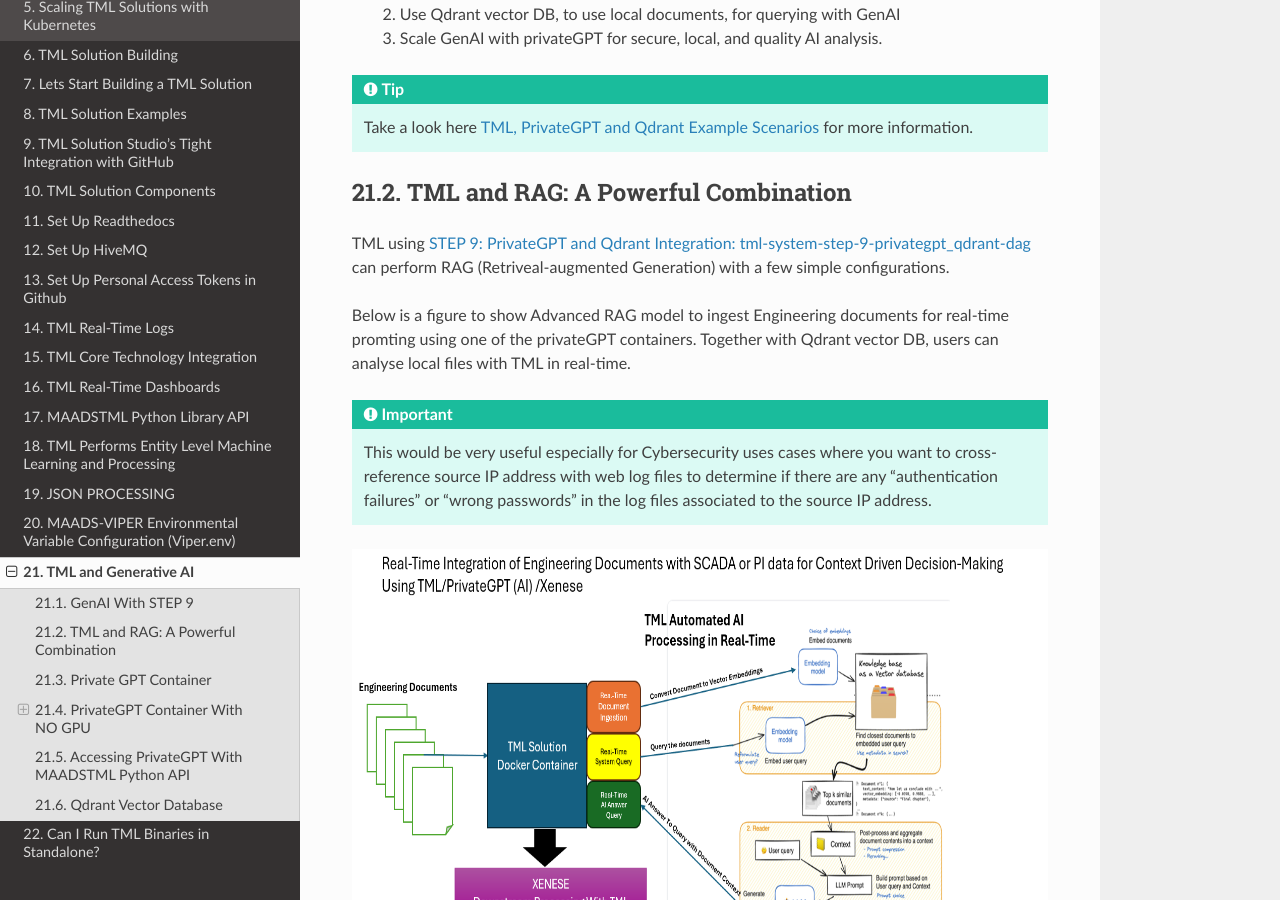
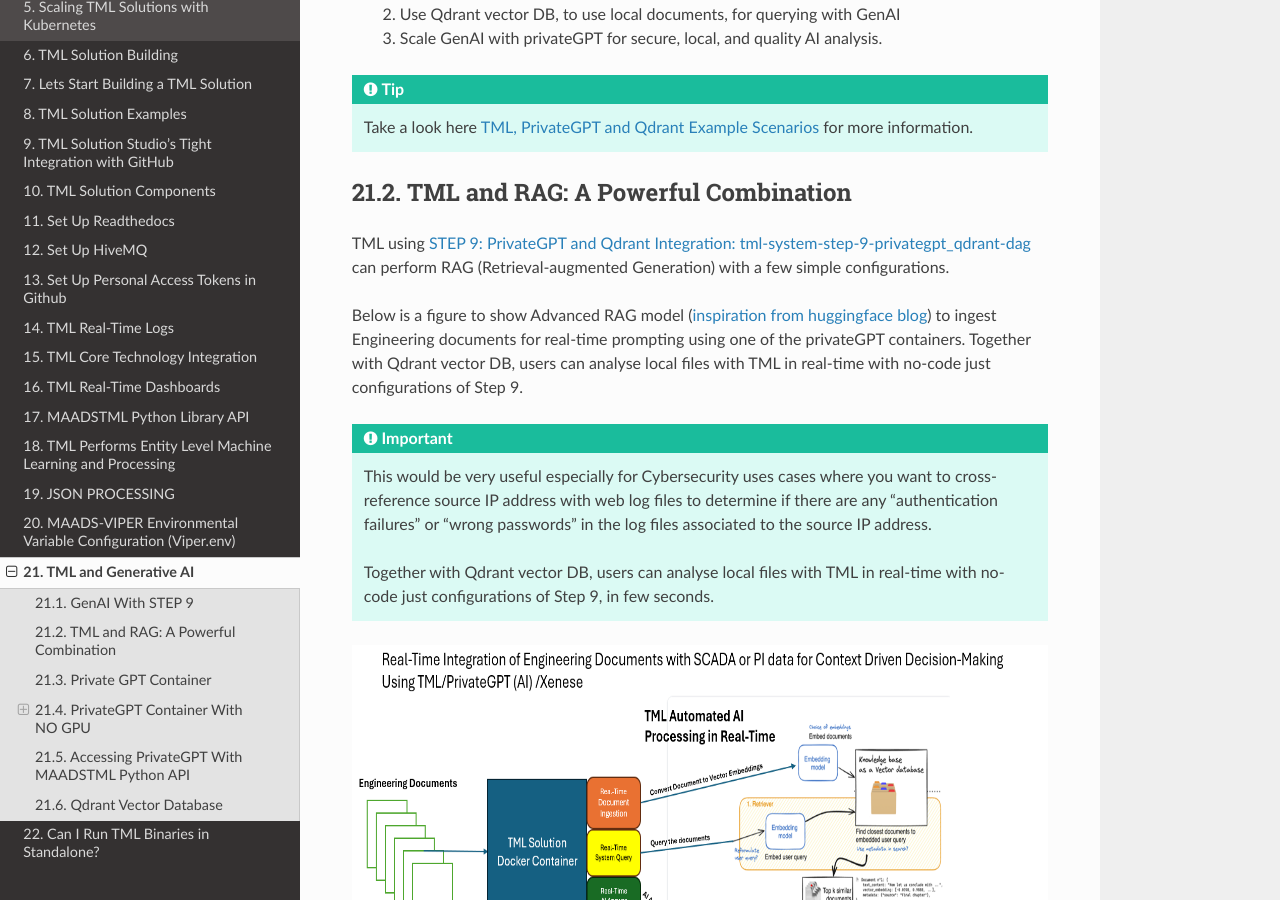
Before and after one commit to smaurice101/readthedocs, a Sphinx documentation site: the page built from docs/source/genai.rst, in a window 1280 px wide and 900 px high, scrolled down 2128 px. Built offline with Sphinx 7.4.7 and the Read the Docs theme 3.1.0, drawn with Linux system fonts in a browser that asks for light colours.

Commit message:
Update genai.rst

```diff
--- a/docs/source/genai.rst
+++ b/docs/source/genai.rst
@@ -120,13 +120,15 @@ These are the following:
 TML and RAG: A Powerful Combination
 ------------
 
-TML using :ref:`STEP 9: PrivateGPT and Qdrant Integration: tml-system-step-9-privategpt_qdrant-dag` can perform RAG (Retriveal-augmented Generation) with a few simple configurations.
+TML using :ref:`STEP 9: PrivateGPT and Qdrant Integration: tml-system-step-9-privategpt_qdrant-dag` can perform RAG (Retrieval-augmented Generation) with a few simple configurations.
 
-Below is a figure to show Advanced RAG model to ingest Engineering documents for real-time promting using one of the privateGPT containers. Together with Qdrant vector DB, users can analyse local files with TML in real-time.
+Below is a figure to show Advanced RAG model (`inspiration from huggingface blog <https://huggingface.co/learn/cookbook/en/advanced_rag>`_) to ingest Engineering documents for real-time prompting using one of the privateGPT containers. Together with Qdrant vector DB, users can analyse local files with TML in real-time with no-code just configurations of Step 9.
 
 .. important::
    This would be very useful especially for Cybersecurity uses cases where you want to cross-reference source IP address with web log files to determine if there
    are any "authentication failures" or "wrong passwords" in the log files associated to the source IP address.
+
+   Together with Qdrant vector DB, users can analyse local files with TML in real-time with no-code just configurations of Step 9, in few seconds.
 
 .. figure:: rag.png
    :scale: 70%
```
